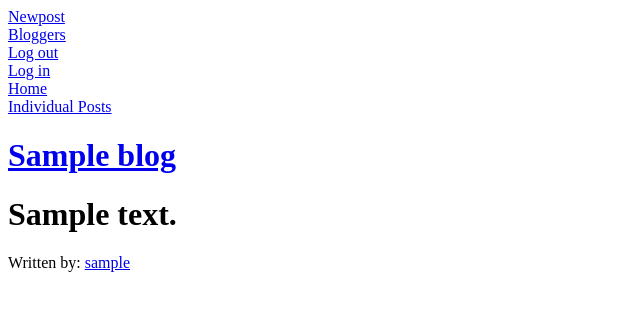
After one commit to schleprock106/blogz, a Flask app: template templates/singleUser.html in a window 1280 px wide. The commit adds this page. Shown: the top 311 px of the page, without its empty margins (0-640 px from the left). Run offline with Flask 2, Linux system fonts and the light colour scheme; the visitor is signed in with stand-in values (Sample User, id 1); tables that the repository leaves empty hold one stand-in row (values such as "Sample post"); the template is opened without the code that fills it: most values are stand-ins (such as "Sample title", 1, 10 or a date in 2020); data that the repository does not hold is empty.

Commit message:
finished

```diff
--- a/main.py
+++ b/main.py
@@ -23,7 +23,7 @@ class Blog(db.Model):
 class User(db.Model):
     id = db.Column(db.Integer, primary_key=True)
     username = db.Column(db.String(120), unique=True)
-    password = db.Column(db.String(120), unique=True)
+    password = db.Column(db.String(120))
     blogs = db.relationship('Blog', backref='owner')
 
     def __init__(self, username, password):
@@ -45,7 +45,6 @@ def login():
         if user and user.password == password:
             session['username'] = username
             flash('Logged in')
-            print(session)
             return redirect('/')
         else:
             flash('User password incorrect, or user does not exist', 'error')
@@ -112,8 +111,9 @@ def display_user():
 @app.route('/blogs')
 def display_blogs():
 
-    blog_id = request.args.get('user.id')
-    user_id = request.args.get('user')
+
+    blog_id = request.args.get('blog_id')
+    user_id = request.args.get('user_id')
     if blog_id:
 
         blog = Blog.query.get(blog_id)
@@ -121,7 +121,8 @@ def display_blogs():
 
     elif user_id:
         user = User.query.get(user_id)
-        return render_template('blogs.html', blogs = user.blogs)
+        blogs = Blog.query.filter_by(owner = user).all()
+        return render_template('singleUser.html', blogs = blogs)
     else:
         return render_template('blogs.html', blogs = Blog.query.all())
 
@@ -166,7 +167,8 @@ def new_post():
             username = session.get('username')
             user = User.query.filter_by(username = username).first()
 
-            new_blog = Blog(blog_title, blog_body, user)
+            new_blog = Blog(blog_title, blog_body)
+
             db.session.add(new_blog)
             db.session.commit()
 
@@ -188,5 +190,7 @@ def individual_post():
 
 
 
+
+
 if __name__ == "__main__":
     app.run()
--- a/templates/blogs.html
+++ b/templates/blogs.html
@@ -13,8 +13,9 @@
 
 
             {% for blog in blogs %}
-            <h1><a href = '/blogs?id={{blog.id}}'>{{blog.title}}</a></h1>
+            <h1><a href = '/blogs?blog_id={{blog.id}}'>{{blog.title}}</a></h1>
             <h3>{{blog.body}}</h3>
+
             {% endfor %}
 
 
--- a/templates/index.html
+++ b/templates/index.html
@@ -10,7 +10,7 @@
 
             {% for user in users %}
                 <ul>
-                    <li><a href = '/blogs?user={{user.id}}'>{{user.username}}</a></li>
+                    <li><a href = '/blogs?user_id={{user.id}}'>{{user.username}}</a></li>
                 </ul>
 
             {% endfor %}
--- a/templates/individual.html
+++ b/templates/individual.html
@@ -4,7 +4,7 @@
 
     <h2>{{blog.title}}</h2>
     <h1>{{blog.body}}</h1>
-
+    <p>Written by:<a href = '/blogs?=user_id{{blog.user_id}}'></a></p>
 
 
 
--- /dev/null
+++ b/templates/singleUser.html
@@ -0,0 +1,13 @@
+{% extends "base.html" %}
+
+{% block content %}
+
+    {% for blog in blogs %}
+
+        <h1><a href = '/blogs?blog_id={{blog.id}}'>{{blog.title}}</a></h1>
+        <h1>{{blog.body}}</h1>
+        <p>Written by: <a href = '/blogs?=user_id{{blog.user_id}}'>{{blog.owner.username}}</a></p>
+
+    {% endfor %}
+
+{% endblock %}
```
